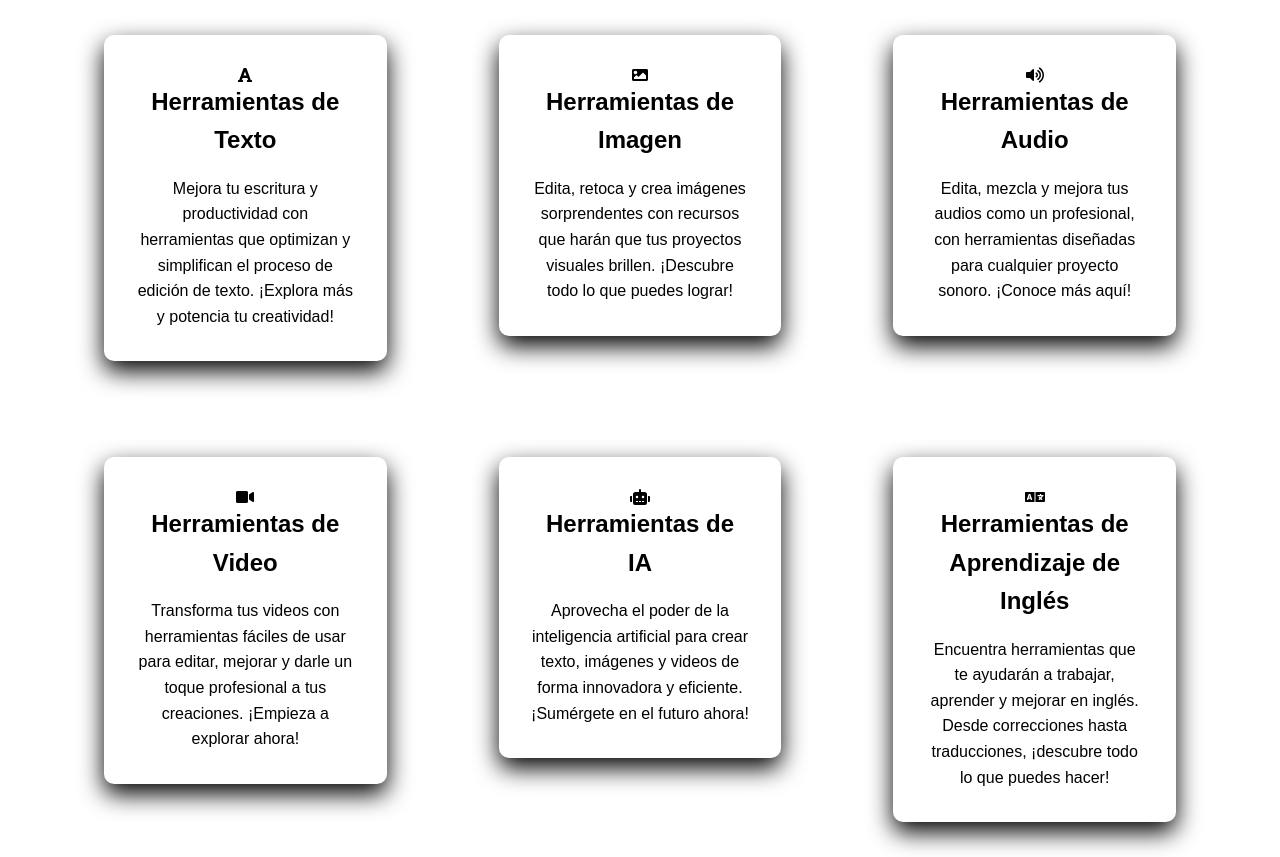
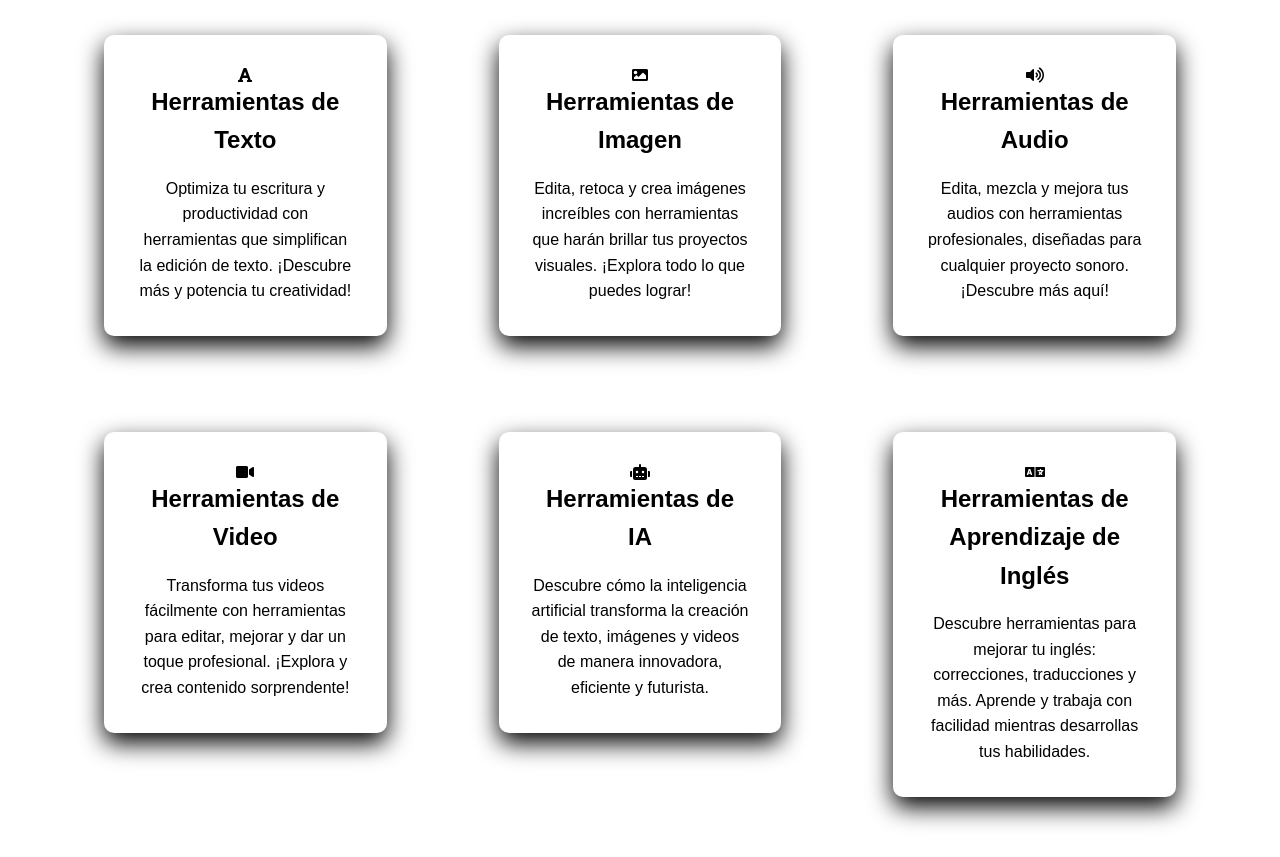
Before and after one commit to SebasFrey/WebFlex, a plain HTML site: page index.html in a window 1280 px wide. Shown: the part 448-1305 px from the top of the page. Drawn offline with Linux system fonts and the light colour scheme.

Commit message:
Actualización 1.51

```diff
--- a/index.html
+++ b/index.html
@@ -1,17 +1,18 @@
 <!DOCTYPE html>
 <html lang="es">
-
   <head>
-    <meta charset="UTF-8">
-    <meta name="viewport" content="width=device-width, initial-scale=1.0">
+    <meta charset="UTF-8" />
+    <meta name="viewport" content="width=device-width, initial-scale=1.0" />
     <title>WebFlex - Tu Centro de Herramientas Multimedia</title>
-    <link rel="stylesheet" href="styles.css">
+    <link rel="stylesheet" href="styles.css" />
     <script src="https://cdnjs.cloudflare.com/ajax/libs/font-awesome/5.15.3/js/all.min.js"></script>
     <script src="script.js" defer></script>
   </head>
 
   <body>
-    <a href="#main-content" class="skip-to-content">Saltar al contenido principal</a>
+    <a href="#main-content" class="skip-to-content"
+      >Saltar al contenido principal</a
+    >
 
     <header>
       <nav>
@@ -48,59 +49,82 @@
       <section class="hero">
         <div class="hero-content">
           <h1>Bienvenido a WebFlex</h1>
-                <p>Tu centro de herramientas multimedia para potenciar tu creatividad y productividad</p>
+          <p>
+            Tu centro de herramientas multimedia para potenciar tu creatividad y
+            productividad
+          </p>
           <a href="tools.html" class="cta-button">Explorar Herramientas</a>
         </div>
       </section>
 
       <section class="features">
         <div class="feature">
-                <a href="tools-text.html" class="category-card"> <i class="fas fa-font"></i>
+          <a href="tools-text.html" class="category-card">
+            <i class="fas fa-font"></i>
             <h2>Herramientas de Texto</h2>
-                    <p>Mejora tu escritura y productividad con herramientas que optimizan y simplifican el proceso de
-                        edición de texto. ¡Explora más y potencia tu creatividad!</p>
-                </a>
-
-            </div>
-            <div class="feature">
-                <a href="tools-image.html" class="category-card"> <i class="fas fa-image"></i>
-                    <h2>Herramientas de Imagen</h2>
-                    <p>Edita, retoca y crea imágenes sorprendentes con recursos que harán que tus proyectos visuales
-                        brillen. ¡Descubre todo lo que puedes lograr!</p>
+            <p>
+              Optimiza tu escritura y productividad con herramientas que
+              simplifican la edición de texto. ¡Descubre más y potencia tu
+              creatividad!
+            </p>
           </a>
         </div>
         <div class="feature">
-                <a href="tools-audio.html" class="category-card"> <i class="fas fa-volume-up"></i>
-                    <h2>Herramientas de Audio</h2>
-                    <p>Edita, mezcla y mejora tus audios como un profesional, con herramientas diseñadas para cualquier
-                        proyecto sonoro. ¡Conoce más aquí!</p>
+          <a href="tools-image.html" class="category-card">
+            <i class="fas fa-image"></i>
+            <h2>Herramientas de Imagen</h2>
+            <p>
+              Edita, retoca y crea imágenes increíbles con herramientas que
+              harán brillar tus proyectos visuales. ¡Explora todo lo que puedes
+              lograr!
+            </p>
           </a>
         </div>
         <div class="feature">
-                <a href="tools-video.html" class="category-card"> <i class="fas fa-video"></i>
+          <a href="tools-audio.html" class="category-card">
+            <i class="fas fa-volume-up"></i>
+            <h2>Herramientas de Audio</h2>
+            <p>
+              Edita, mezcla y mejora tus audios con herramientas profesionales,
+              diseñadas para cualquier proyecto sonoro. ¡Descubre más aquí!
+            </p>
+          </a>
+        </div>
+        <div class="feature">
+          <a href="tools-video.html" class="category-card">
+            <i class="fas fa-video"></i>
             <h2>Herramientas de Video</h2>
-                    <p>Transforma tus videos con herramientas fáciles de usar para editar, mejorar y darle un toque
-                        profesional a tus creaciones. ¡Empieza a explorar ahora!</p>
+            <p>
+              Transforma tus videos fácilmente con herramientas para editar,
+              mejorar y dar un toque profesional. ¡Explora y crea contenido
+              sorprendente!
+            </p>
           </a>
         </div>
 
         <div class="feature">
-                <a href="tools-ai.html" class="category-card"> <i class="fas fa-robot"></i>
+          <a href="tools-ai.html" class="category-card">
+            <i class="fas fa-robot"></i>
             <h2>Herramientas de IA</h2>
-                    <p> Aprovecha el poder de la inteligencia artificial para crear texto, imágenes y videos de forma
-                        innovadora y eficiente. ¡Sumérgete en el futuro ahora!</p>
+            <p>
+              Descubre cómo la inteligencia artificial transforma la creación de
+              texto, imágenes y videos de manera innovadora, eficiente y
+              futurista.
+            </p>
           </a>
         </div>
 
         <div class="feature">
-                <a href="tools-video.html" class="category-card"> <i class="fas fa-language"></i>
+          <a href="tools-video.html" class="category-card">
+            <i class="fas fa-language"></i>
             <h2>Herramientas de Aprendizaje de Inglés</h2>
-                    <p>Encuentra herramientas que te ayudarán a trabajar, aprender y mejorar en inglés. Desde
-                        correcciones hasta traducciones, ¡descubre todo lo que puedes hacer!</p>
+            <p>
+              Descubre herramientas para mejorar tu inglés: correcciones,
+              traducciones y más. Aprende y trabaja con facilidad mientras
+              desarrollas tus habilidades.
+            </p>
           </a>
         </div>
-
-
       </section>
     </main>
 
@@ -108,8 +132,10 @@
       <div class="footer-content">
         <div class="footer-section">
           <h3>Sobre WebFlex</h3>
-                <p>WebFlex es tu centro de herramientas multimedia, diseñado para potenciar tu creatividad y
-                    productividad en la era digital.</p>
+          <p>
+            WebFlex es tu centro de herramientas multimedia, diseñado para
+            potenciar tu creatividad y productividad en la era digital.
+          </p>
         </div>
         <div class="footer-section">
           <h3>Enlaces Rápidos</h3>
@@ -122,17 +148,15 @@
         <div class="footer-section">
           <h3>Síguenos</h3>
           <div class="social-icons">
-                    <a href=""><i class="fab fa-facebook"></i></a>
+            <a href="#"><i class="fab fa-facebook"></i></a>
             <a href="#"><i class="fab fa-twitter"></i></a>
-                    <a href="https://www.instagram.com/luisk_73/"><i class="fab fa-instagram"></i></a>
+            <a href="#"><i class="fab fa-instagram"></i></a>
           </div>
         </div>
       </div>
-
     </footer>
     <button id="scroll-to-top" aria-label="Volver arriba">
       <i class="fas fa-arrow-up"></i>
     </button>
   </body>
-
 </html>
```
Also changed, not shown: reviews.html (+41 -11 lines), tools-ai.html (+45 -35 lines), tools-audio.html (+40 -20 lines). Lines whose indentation alone changed are shown as unchanged.
